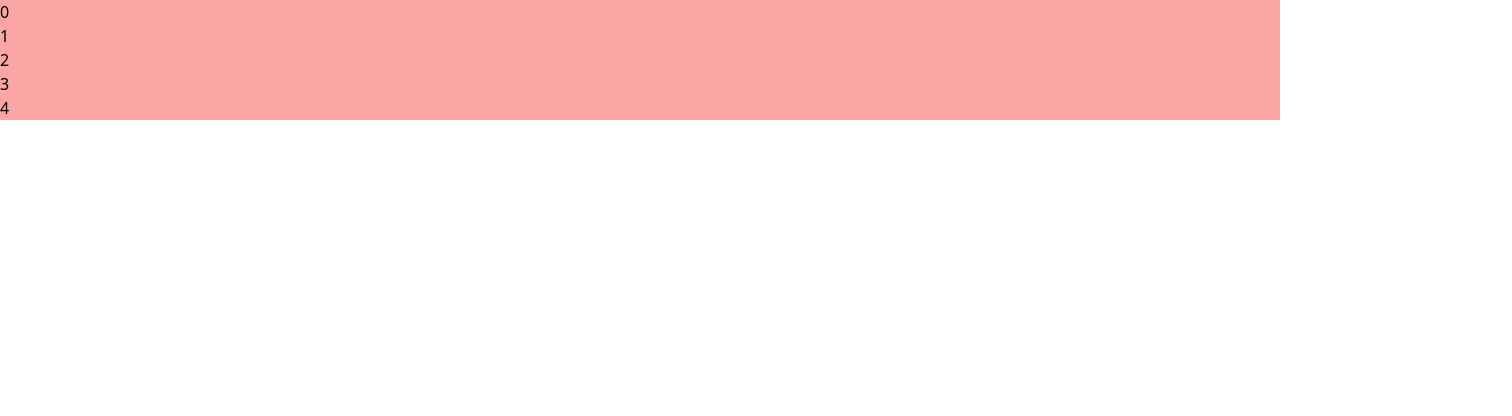
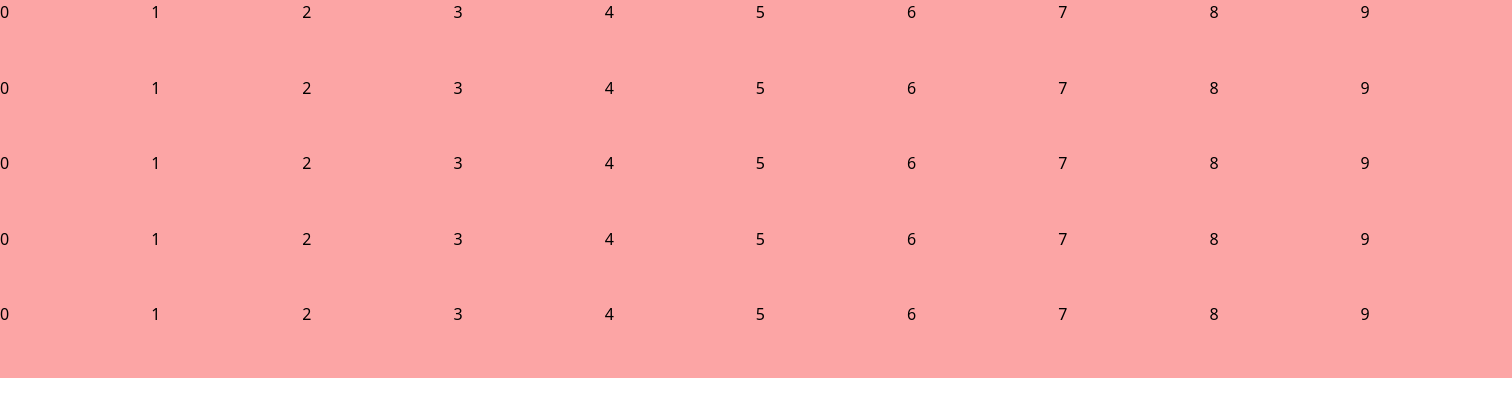
Before and after one commit to viewpointics-tan/2d-piano, a React (Vite) app: page / in a window 1280 px wide. Shown: the top 416 px of the page, 1512 px wide, since content can reach past the window. Built offline with nearby package versions, Linux system fonts and the light colour scheme; the HTML template or start-up script is replaced by a standard one.

Commit message:
update: width and height style

```diff
--- a/src/App.tsx
+++ b/src/App.tsx
@@ -3,12 +3,19 @@ import Row from './components/Row'
 
 const rowNumber = 5
 const rowLength = 10
+const keyHeight = 20
+const keyWidth = 40
 
 const App = (): JSX.Element => {
   const rows = [...Array(rowNumber).keys()].map((_, index) => (
-    <Row rowIndex={index} rowLength={rowLength} />
+    <Row
+      rowIndex={index}
+      rowLength={rowLength}
+      keyHeight={keyHeight}
+      keyWidth={keyWidth}
+    />
   ))
-  return <div className="bg-red-300">{rows}</div>
+  return <div className="bg-red-300 flex flex-col w-max">{rows}</div>
 }
 
 export default App
--- a/src/components/Key.tsx
+++ b/src/components/Key.tsx
@@ -1,5 +1,21 @@
 import React from 'react'
 
-const Key = (): JSX.Element => <div>note name</div>
+interface Props {
+  keyNumber: number
+  keyHeight: number
+  keyWidth: number
+}
+
+const Key = ({ keyNumber, keyHeight, keyWidth }: Props): JSX.Element => {
+  const style: React.CSSProperties = {
+    width: `${keyWidth}mm`,
+    height: `${keyHeight}mm`,
+  }
+  return (
+    <div className="flex-shrink-0" style={style}>
+      {keyNumber}
+    </div>
+  )
+}
 
 export default Key
--- a/src/components/Row.tsx
+++ b/src/components/Row.tsx
@@ -1,10 +1,31 @@
 import React from 'react'
+import Key from './Key'
 
 interface Props {
   rowIndex: number
   rowLength: number
+  keyHeight: number
+  keyWidth: number
 }
 
-const Row = ({ rowIndex }: Props): JSX.Element => <div>{rowIndex}</div>
+const Row = ({
+  rowIndex,
+  rowLength,
+  keyHeight,
+  keyWidth,
+}: Props): JSX.Element => {
+  const style: React.CSSProperties = {
+    width: `${rowLength * keyWidth}mm`,
+    height: `${keyHeight}mm`,
+  }
+  const keys = [...Array(rowLength).keys()].map((_, index) => (
+    <Key keyNumber={index} keyHeight={keyHeight} keyWidth={keyWidth} />
+  ))
+  return (
+    <div className="flex flex-row" style={style}>
+      {keys}
+    </div>
+  )
+}
 
 export default Row
```
